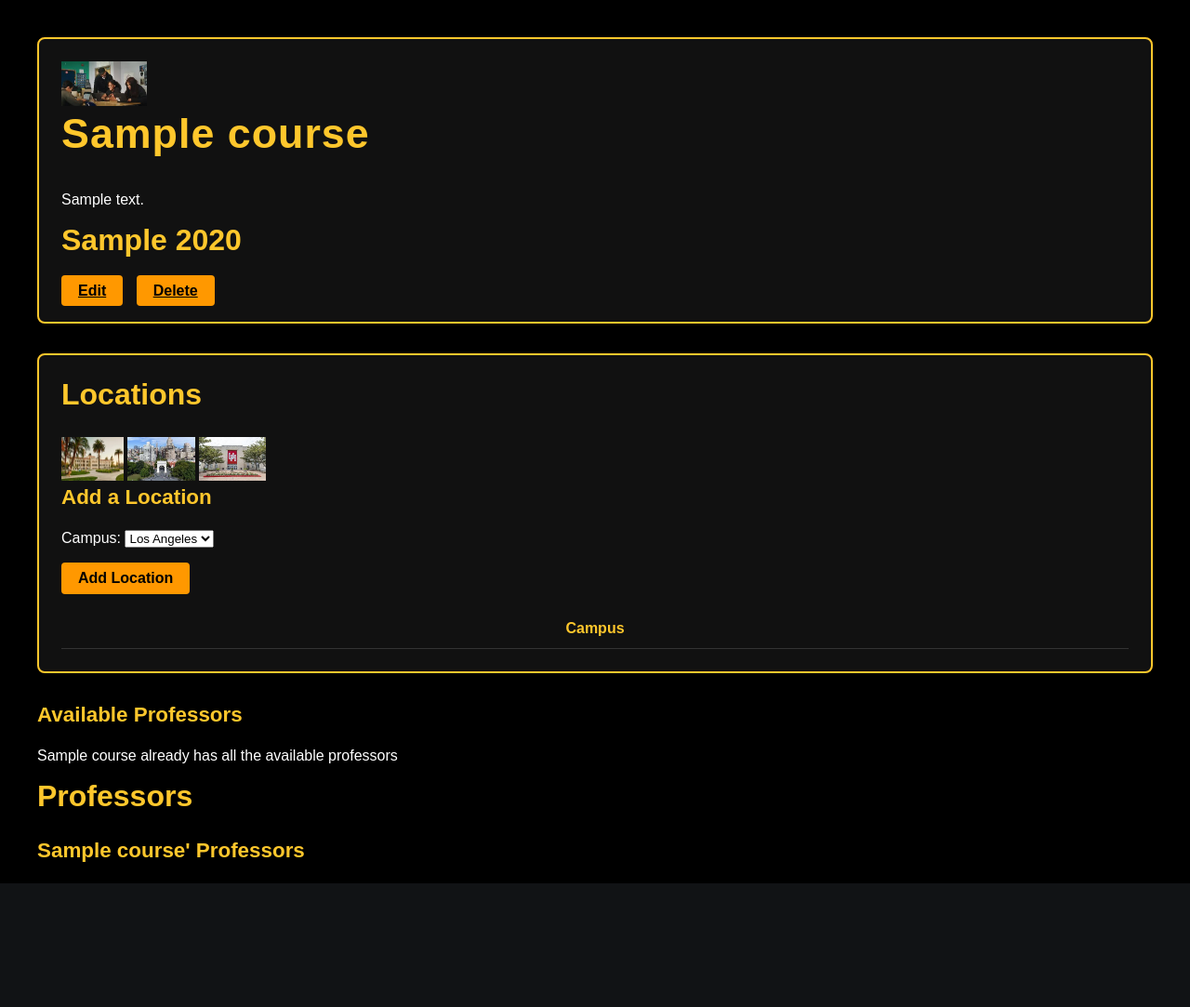
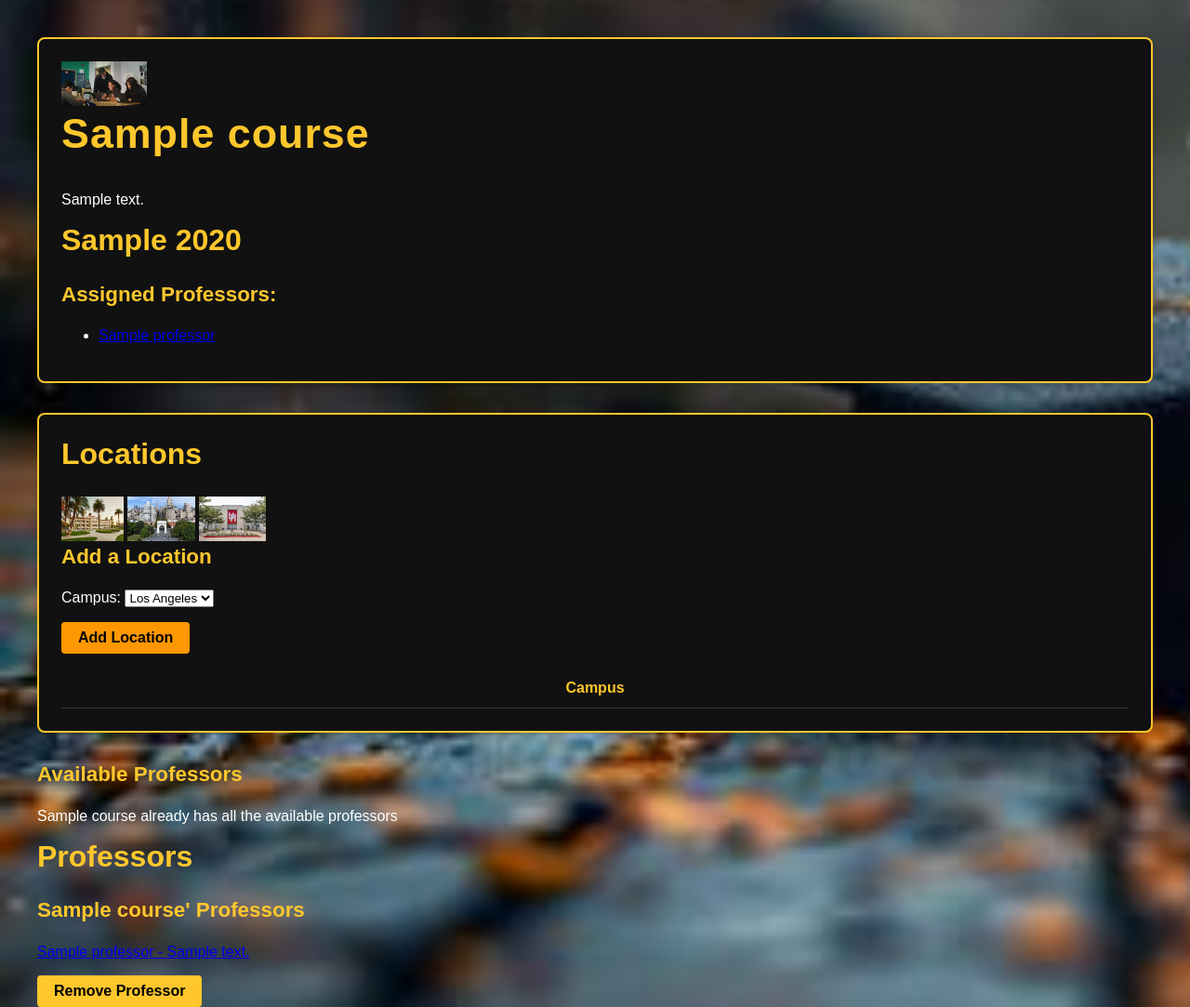
Before and after one commit to BEI65649/Course-Manager, a Django app: page /courses/1/ in a window 1280 px wide; the page is wider, and only the part inside the window is pictured. Shown: the part 144-1227 px from the top of that part at 93% size. Before the commit the page ends 1094 px from the top of that part, so only its background shows below. Run offline with Django 4.2, Linux system fonts and the light colour scheme; a user stored in the database is signed in; tables that the repository leaves empty hold one stand-in row (values such as "Sample post"); lists and menus that the app fills with data are empty.

Commit message:
Course-Manager

```diff
--- a/course_manager/main_app/static/css/base.css
+++ b/course_manager/main_app/static/css/base.css
@@ -3,7 +3,7 @@ body {
   margin: 0;
   padding: 0;
   background: #000;
-  /* background-image: url('../images/graduationcap.jpg'); */
+  background-image: url('../images/graduationcap.jpg');
   background-size: cover;
   color: #fff;
   font-family: 'Arial', 'Helvetica Neue', Helvetica, sans-serif;
--- a/course_manager/main_app/static/css/courses/course-detail.css
+++ b/course_manager/main_app/static/css/courses/course-detail.css
@@ -1,3 +1,4 @@
+
 .course-container {
   padding: 35px 30px;
   display: flex;
--- a/course_manager/main_app/templates/courses/detail.html
+++ b/course_manager/main_app/templates/courses/detail.html
@@ -5,22 +5,43 @@
   <div class="course-img">
     <img src="{% static 'images/classroom1.jpeg' %}" alt="Classroom" />
   </div>
+
   <div class="course-details">
-    <h1>{{ course.name }}</h1>
-    <p>{{ course.description }}</p>
+    <h1>
+      {{ course.name }}
+    </h1>
+    <p>
+      {{ course.description }}
+    </p>
     {% if course.year > 0 %}
-    <h2>{{ course.term }} {{ course.year }}</h2>
+    <h2>
+      {{ course.term }}
+      {{ course.year }}
+    </h2>
     {% else %}
-    <h2>{{ course.term }}</h2>
+    <h2>
+      {{ course.term }}
+    </h2>
     {% endif %}
 
-    <div class="course-actions">
-      <a href="{% url 'course-update' course.id %}" class="btn warn">Edit</a>
-      <a href="{% url 'course-delete' course.id %}" class="btn danger"
-        >Delete</a
-      >
+    {% if course.professors.count %}
+    <h3>Assigned Professors:</h3>
+    <ul>
+      {% for professor in course.professors.all %}
+      <li>
+        <a href="{% url 'professor-detail' professor.id %}">
+          {{ professor.name }}
+        </a>
+      </li>
+      {% endfor %}
+    </ul>
+    {% else %}
+    <p>No professors assigned to this course.</p>
+    {% endif %}
   </div>
-  </div>
+
+
+
 </section>
 
 <div class="locations-professor-container">
@@ -33,13 +54,9 @@
     </div>
     <h3>Add a Location</h3>
 
-    <form
-      action="{% url 'add-location' course.id %}"
-      method="post"
-      class="subsection-content"
-      autocomplete="off"
-    >
-      {% csrf_token %} {{ location_form.as_p }}
+    <form action="{% url 'add-location' course.id %}" method="post" class="subsection-content" autocomplete="off">
+      {% csrf_token %}
+      {{ location_form.as_p }}
       <button type="submit" class="btn submit">Add Location</button>
     </form>
 
@@ -52,7 +69,9 @@
       <tbody>
         {% for location in course.location.all %}
         <tr>
-          <td>{{ location.get_campus_display }}</td>
+          <td>
+            {{ location.get_campus_display }}
+          </td>
         </tr>
         {% endfor %}
       </tbody>
@@ -63,7 +82,8 @@
 
 </section>
 
-
+<section>
+  <section class="professor">
     <h3>Available Professors</h3>
     <div class="subsection-content">
       {% if professors.count %}
@@ -71,7 +91,10 @@
       <div class="professor-container">
         <div class="color-block" style="background-color: {{ professor.name }}"></div>
         <a href="{% url 'professor-detail' professor.id %}">
-          <p> {{ professor.name }} {{ professor.bio }}</p>
+          <p>
+            {{ professor.name }}
+            {{ professor.bio }}
+          </p>
         </a>
         <form action="{% url 'associate-professor' course.id professor.id %}" method="post">
           {% csrf_token %}
@@ -85,24 +108,26 @@
     </div>
   </section>
 
+  </div>
 
-</div>
 
   <section class="professors">
     <div class="subsection-title">
       <h2>Professors</h2>
-    <!-- <img src="{% static 'images/NuttyProfessor.jpeg' %}" alt="Nutty Professor" /> -->
     </div>
-  <h3>{{ course.name }}' Professors</h3>
+    <h3>
+      {{ course.name }}' Professors
+    </h3>
     <div class="subsection-content">
-
-
       {% if course.professors.count %}
-    {% for professor in professors %}
+      {% for professor in course.professors.all %}
       <div class="professor-container">
         <div class="color-block" style="background-color: {{ professor.bio }}"></div>
         <a href="{% url 'professor-detail' professor.id %}">
-            <p> {{ professor.name }} - {{ professor.bio }}</p>
+          <p>
+            {{ professor.name }} -
+            {{ professor.bio }}
+          </p>
           <form action="{% url 'remove-professor' course.id professor.id %}" method="post">
             {% csrf_token %}
             <button type="submit" class="btn btn-danger">Remove Professor</button>
@@ -114,6 +139,7 @@
       <p class="no-professors">{{course.name}} doesn't have a professor assigned!</p>
       {% endif %}
     </div>
+  </section>
 
 
   {% endblock %}
--- a/course_manager/main_app/views.py
+++ b/course_manager/main_app/views.py
@@ -33,12 +33,12 @@ def course_detail(request, course_id):
         course = Course.objects.get(user=request.user, id=course_id)
     except Course.DoesNotExist:
         return redirect('course_create')
-    professors = Professor.objects.all()
+    # professors = Professor.objects.all()
     professors_course_doesnt_have = Professor.objects.exclude(id__in = course.professors.all().values_list('id'))
     location_form = LocationForm()
     return render(request, 'courses/detail.html', {
         'course': course, 'location_form': location_form,
-        'professors': professors_course_doesnt_have
+        'professors' : professors_course_doesnt_have
     })
 
 class CourseCreate(LoginRequiredMixin, CreateView):
```
Lines whose indentation alone changed are shown as unchanged.
